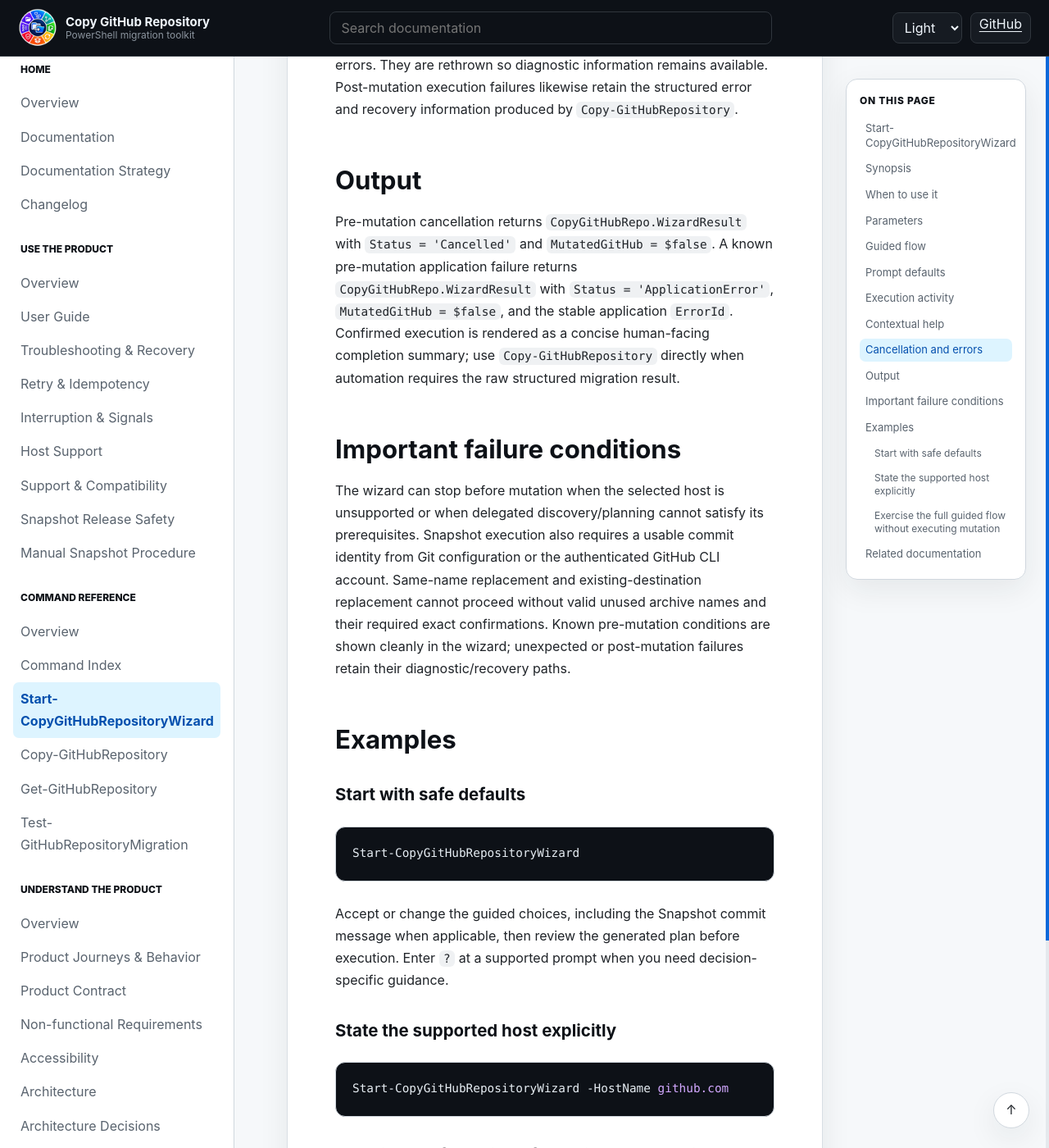
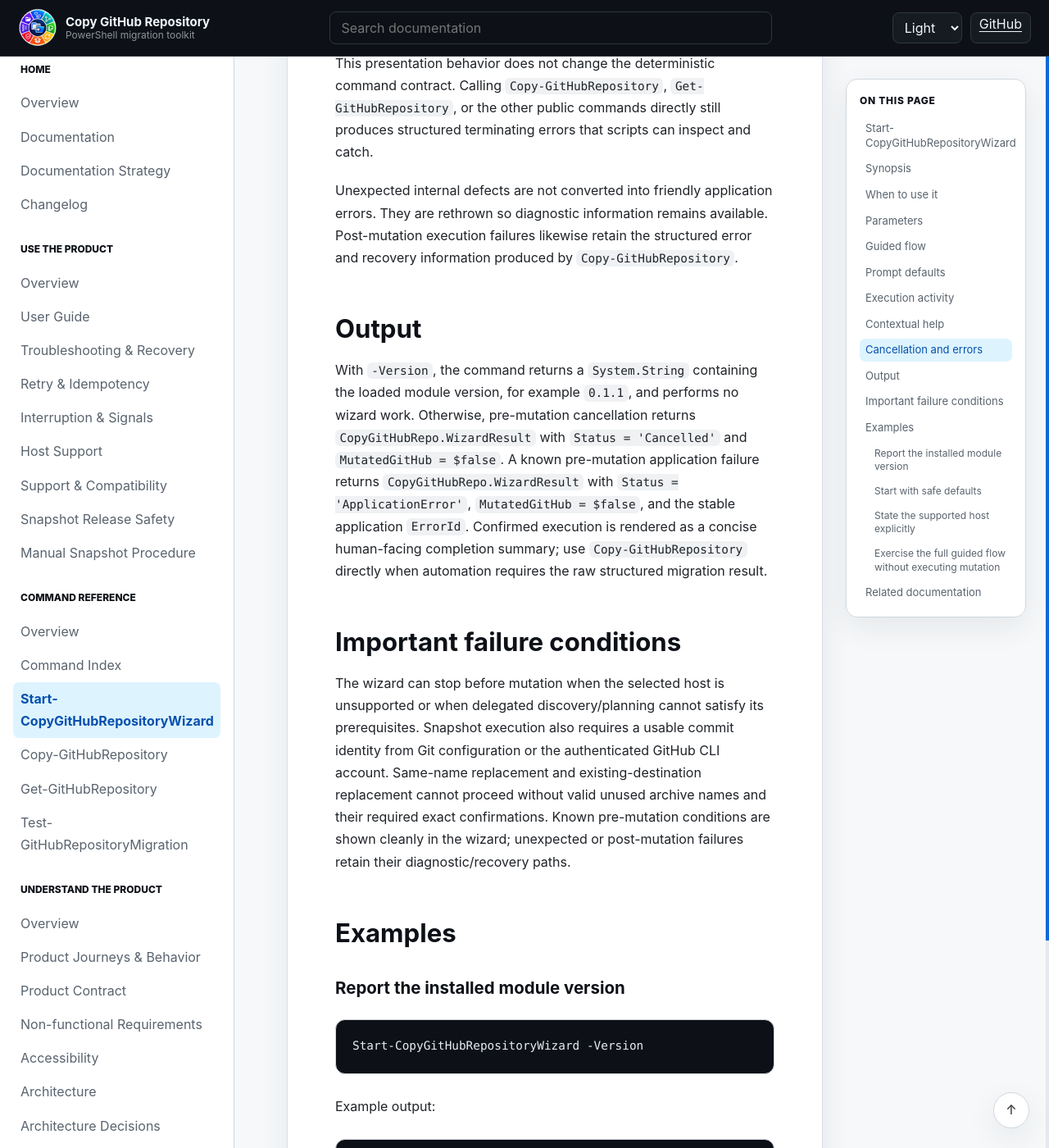
Before and after one commit to infoconex/copy-github-repo, a Jekyll site: the page built from docs/reference/commands/Start-CopyGitHubRepositoryWizard.md, in a window 1280 px wide and 1400 px high, scrolled down 5336 px. Shown: the whole window at 82% size. Built offline with Jekyll 4.4.1, drawn with Linux system fonts in a browser that asks for light colours; some of the changed text lies outside the part shown.

Commit message:
Add version reporting to guided command
* Add version switch to guided command

* Test wizard version reporting

* Document wizard version switch

* Fix version test path isolation

````diff
--- a/docs/reference/commands/Start-CopyGitHubRepositoryWizard.md
+++ b/docs/reference/commands/Start-CopyGitHubRepositoryWizard.md
@@ -10,18 +10,21 @@ Starts the guided, human-facing repository-copy workflow. The wizard handles int
 ## Synopsis
 
 ```powershell
-Start-CopyGitHubRepositoryWizard [-HostName <hostname>] [-WhatIf] [-Confirm]
+Start-CopyGitHubRepositoryWizard [-HostName <hostname>] [-Version] [-WhatIf] [-Confirm]
 ```
 
 ## When to use it
 
 Use the wizard when a person wants to choose a source and migration options interactively, review a real migration plan, and explicitly decide whether to execute it. For scripts and automation, use [`Copy-GitHubRepository`](Copy-GitHubRepository.md) directly.
 
+Use `-Version` when you only need to report the version of the loaded `CopyGitHubRepo` module. Version reporting exits immediately without repository discovery, planning, or GitHub mutation.
+
 ## Parameters
 
 | Parameter | Type | Required | Default | Accepted values / format | Description |
 | --- | --- | --- | --- | --- | --- |
 | `HostName` | `String` | No | `github.com` | `github.com` in `v0.1.0` | GitHub host used by discovery and migration operations. Unsupported hosts fail closed. |
+| `Version` | `Switch` | No | Off | `-Version` | Displays the loaded `CopyGitHubRepo` module version and exits. |
 
 Because the command supports `ShouldProcess`, PowerShell also provides `-WhatIf` and `-Confirm`. Standard common parameters are available as well.
 
@@ -90,13 +93,25 @@ Unexpected internal defects are not converted into friendly application errors.
 
 ## Output
 
-Pre-mutation cancellation returns `CopyGitHubRepo.WizardResult` with `Status = 'Cancelled'` and `MutatedGitHub = $false`. A known pre-mutation application failure returns `CopyGitHubRepo.WizardResult` with `Status = 'ApplicationError'`, `MutatedGitHub = $false`, and the stable application `ErrorId`. Confirmed execution is rendered as a concise human-facing completion summary; use `Copy-GitHubRepository` directly when automation requires the raw structured migration result.
+With `-Version`, the command returns a `System.String` containing the loaded module version, for example `0.1.1`, and performs no wizard work. Otherwise, pre-mutation cancellation returns `CopyGitHubRepo.WizardResult` with `Status = 'Cancelled'` and `MutatedGitHub = $false`. A known pre-mutation application failure returns `CopyGitHubRepo.WizardResult` with `Status = 'ApplicationError'`, `MutatedGitHub = $false`, and the stable application `ErrorId`. Confirmed execution is rendered as a concise human-facing completion summary; use `Copy-GitHubRepository` directly when automation requires the raw structured migration result.
 
 ## Important failure conditions
 
 The wizard can stop before mutation when the selected host is unsupported or when delegated discovery/planning cannot satisfy its prerequisites. Snapshot execution also requires a usable commit identity from Git configuration or the authenticated GitHub CLI account. Same-name replacement and existing-destination replacement cannot proceed without valid unused archive names and their required exact confirmations. Known pre-mutation conditions are shown cleanly in the wizard; unexpected or post-mutation failures retain their diagnostic/recovery paths.
 
 ## Examples
+
+### Report the installed module version
+
+```powershell
+Start-CopyGitHubRepositoryWizard -Version
+```
+
+Example output:
+
+```text
+0.1.1
+```
 
 ### Start with safe defaults
 
````
Also changed, not shown: 2 other files.
